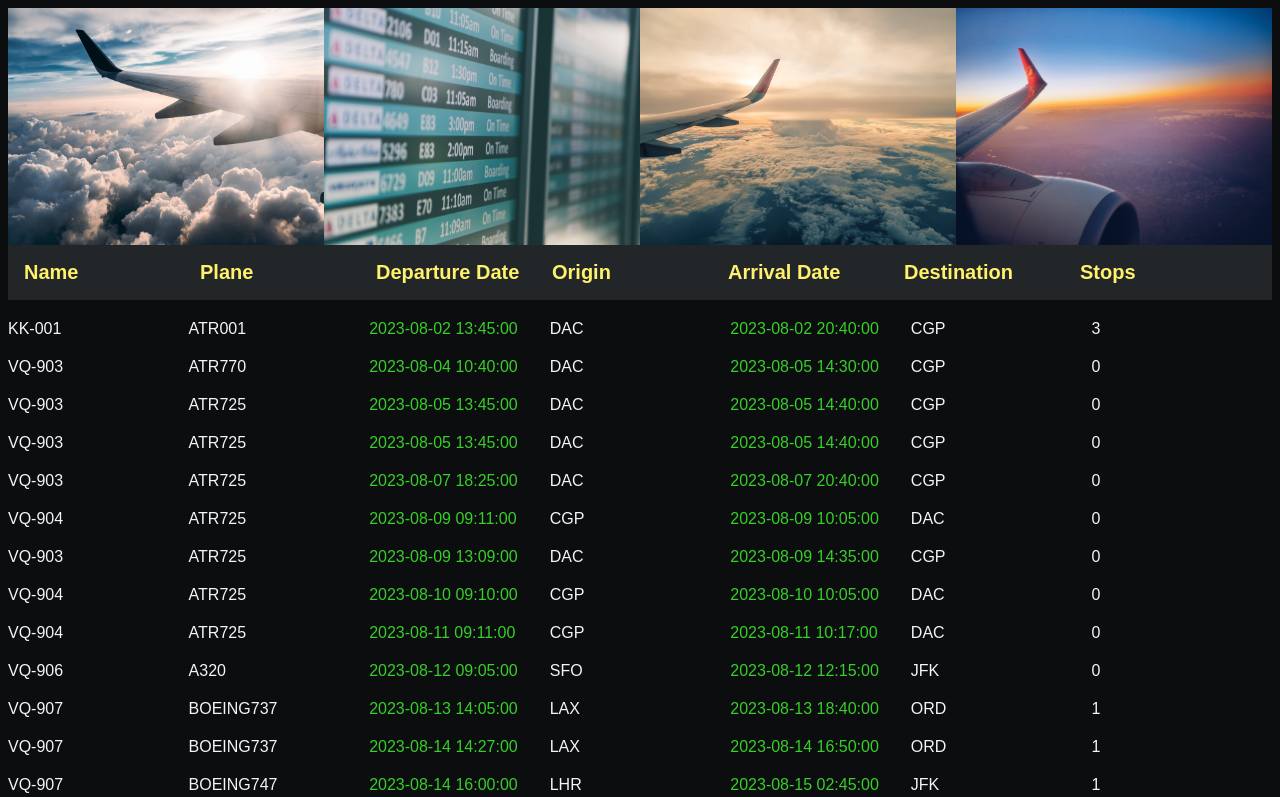
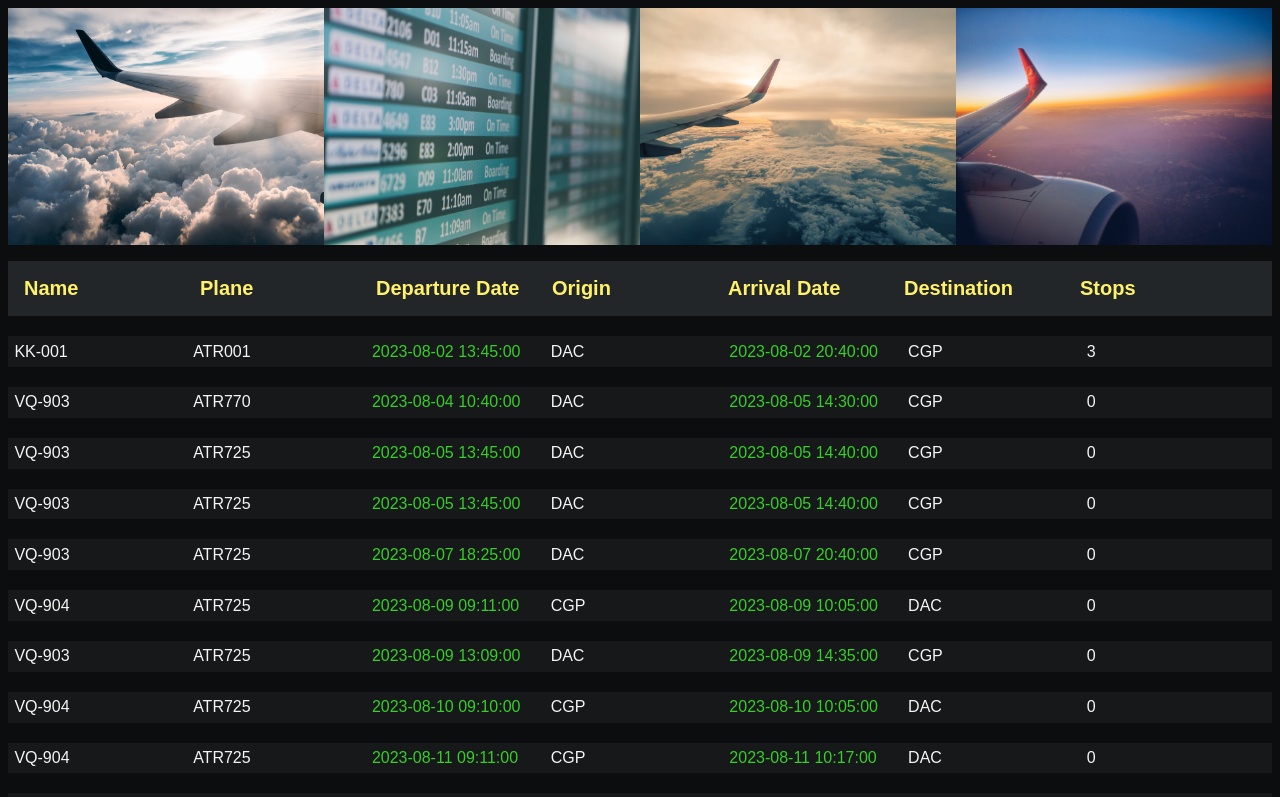
Before and after one commit to Agnieszka-Dzwolak/flights, a website with bundled scripts: page index.html in a window 1280 px wide. Shown: the top 797 px of the page. Built offline with nearby package versions, Linux system fonts and the light colour scheme.

Commit message:
css changes

```diff
--- a/styles/style.css
+++ b/styles/style.css
@@ -35,12 +35,15 @@ body {
     padding: 1rem;
     font-size: 1.25rem;
     font-weight: bold;
+    margin-top: 1rem;
 }
 
 .flightDom {
     display: grid;
     grid-template-columns: repeat(7, 1fr);
     margin-top: 1.25rem;
+    background-color: #16181a;
+    padding: 0.4rem;
 }
 
 .departureDateDom,
```
